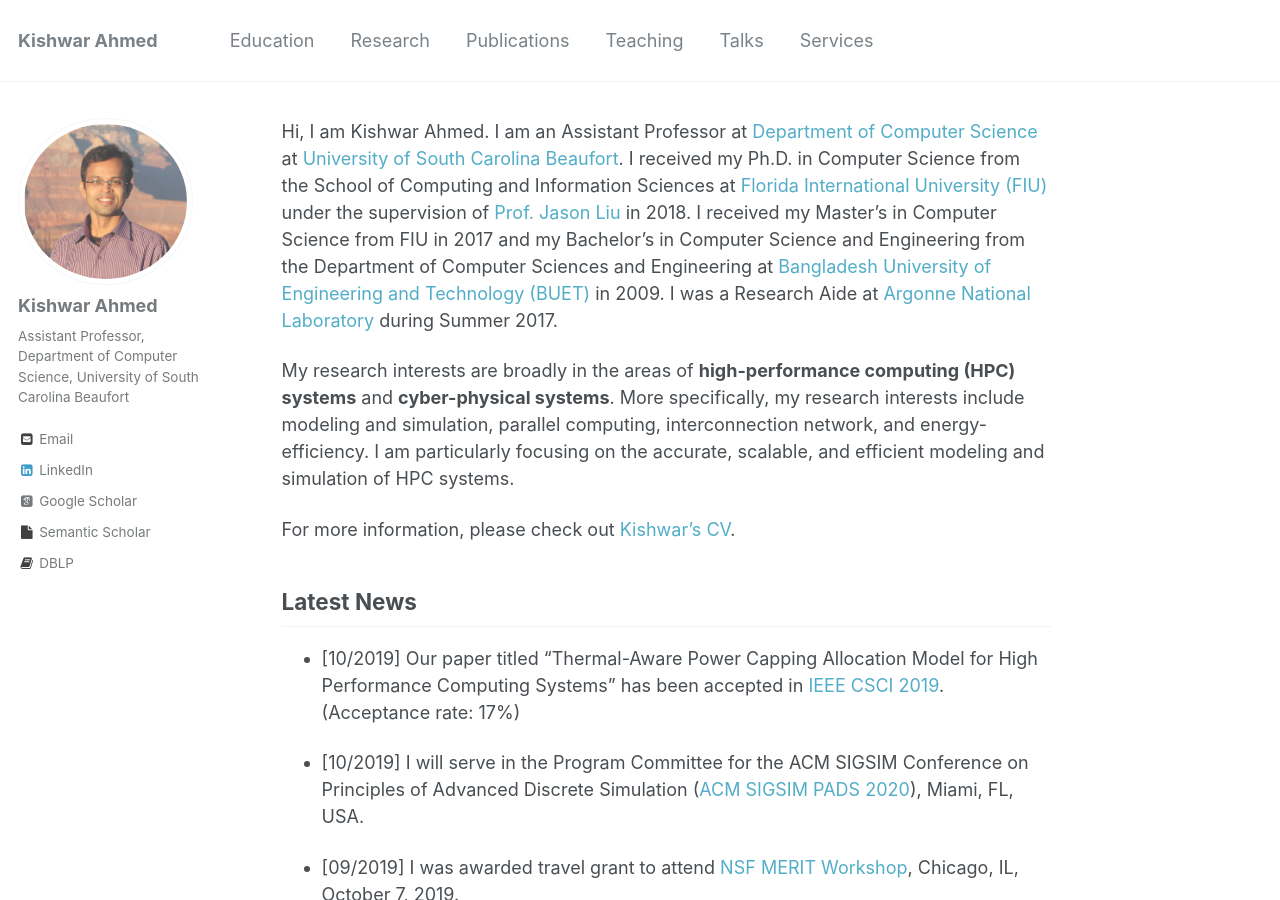
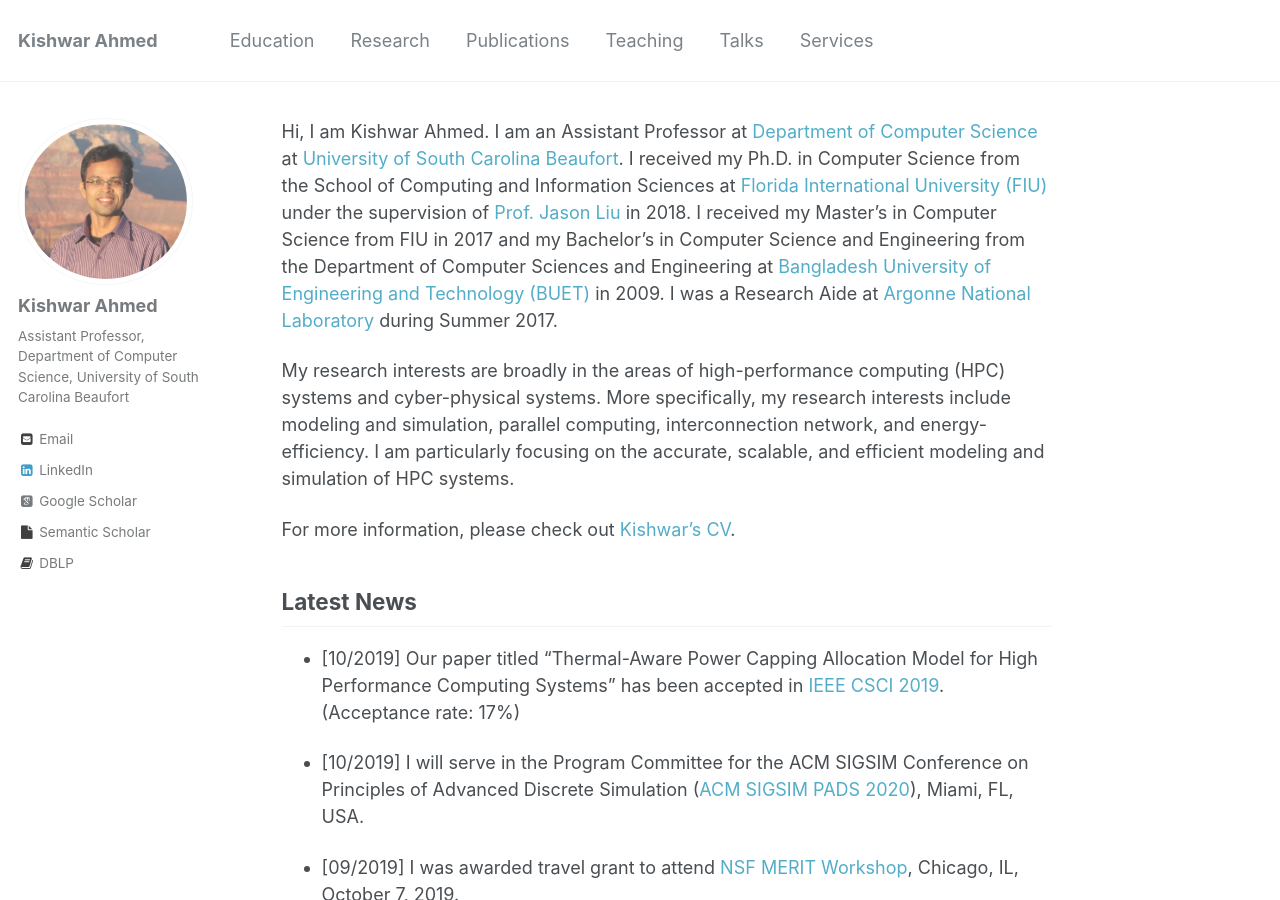
Before and after one commit to kishwarbd/kishwarbd.github.io, a Jekyll site: the page built from _pages/about.md, in a window 1280 px wide and 900 px high. Built offline with Jekyll 4.4.1, drawn with Linux system fonts in a browser that asks for light colours; some web fonts are replaced.

Commit message:
updates.

```diff
--- a/_pages/about.md
+++ b/_pages/about.md
@@ -16,8 +16,8 @@ Computer Science and Engineering from the Department of Computer
 Sciences and Engineering at [Bangladesh
 University of Engineering and Technology (BUET)](http://buet.ac.bd) in 2009. I was a Research Aide at [Argonne National Laboratory](https://www.anl.gov/) during Summer 2017.
 
-My research interests are broadly in the areas of **high-performance
-computing (HPC) systems** and **cyber-physical systems**. More specifically, my research interests include modeling and simulation, parallel computing, interconnection network, and energy-efficiency. I am particularly focusing on the accurate, scalable, and efficient modeling and simulation of HPC systems.
+My research interests are broadly in the areas of high-performance
+computing (HPC) systems and cyber-physical systems. More specifically, my research interests include modeling and simulation, parallel computing, interconnection network, and energy-efficiency. I am particularly focusing on the accurate, scalable, and efficient modeling and simulation of HPC systems.
 
 For more information, please check out [Kishwar’s CV](https://kishwarbd.github.io/files/kishwar-cv.pdf).
 
```
